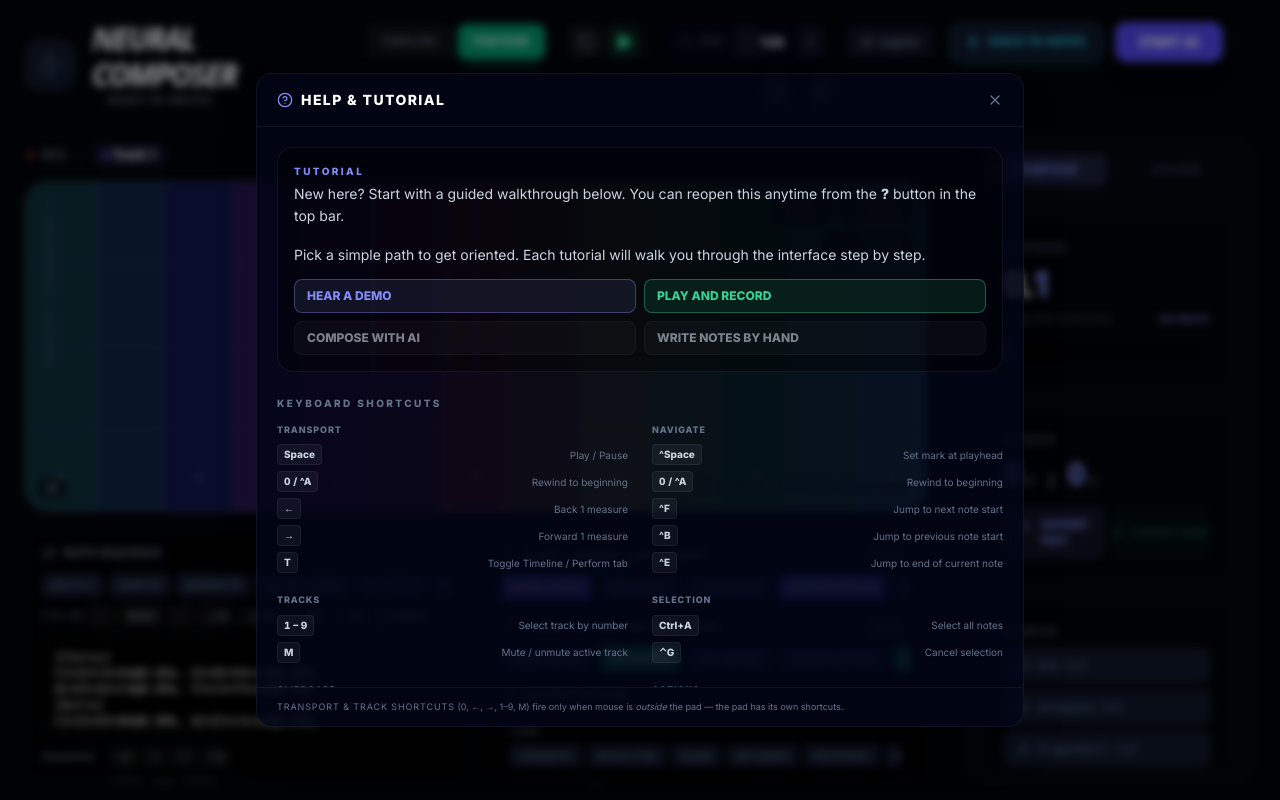
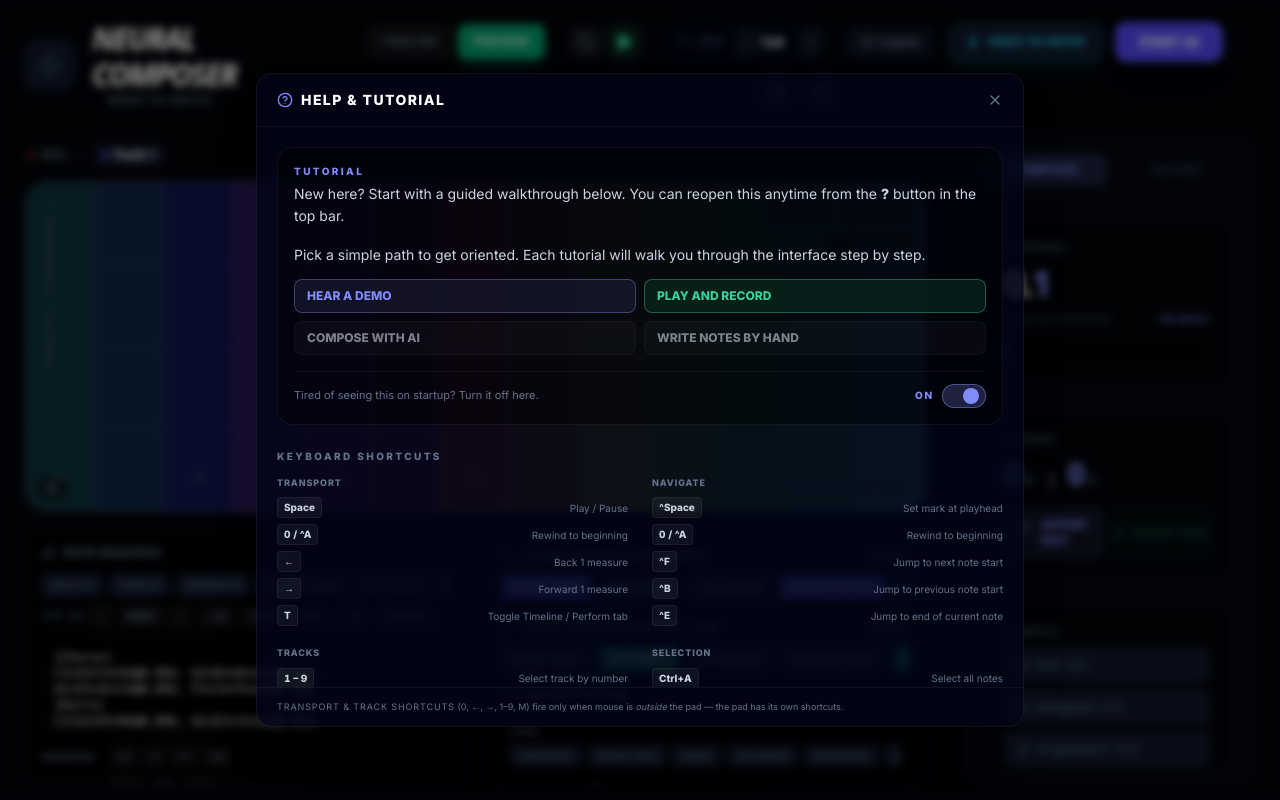
Before and after one commit to nathanwang000/NeuralComposer, a React (Vite) app: page / in a window 1280 px wide. Built offline with nearby package versions, Linux system fonts and the light colour scheme.

Commit message:
better tutorial experience

```diff
--- a/App.tsx
+++ b/App.tsx
@@ -754,6 +754,7 @@ const parseVoiceBlocks = (input: string): VoiceBlock[] => {
 const App: React.FC = () => {
   const navigate = useNavigate();
   const [apiKey, setApiKey] = useState(localStorage.getItem('gemini_api_key') || '');
+  const HELP_MODAL_STARTUP_KEY = 'nc-help-modal-open-on-startup-v1';
   useEffect(() => {
     localStorage.setItem('gemini_api_key', apiKey);
   }, [apiKey]);
@@ -802,6 +803,9 @@ const App: React.FC = () => {
   const [isAIStreamActive, setIsAIStreamActive] = useState(false);
   const [showShortcuts, setShowShortcuts] = useState(false);
   const [showSettings, setShowSettings] = useState(false);
+  const [openTutorialOnStartup, setOpenTutorialOnStartup] = useState(
+    () => (typeof localStorage === 'undefined' ? true : localStorage.getItem(HELP_MODAL_STARTUP_KEY) !== '0')
+  );
   const [notice, setNotice] = useState<AppNotice | null>(null);
   const [startHerePath, setStartHerePath] = useState<StartHerePath | null>(null);
   const [hearDemoGuide, setHearDemoGuide] = useState<HearDemoGuideProgress>({
@@ -1058,10 +1062,14 @@ const App: React.FC = () => {
 
   useEffect(() => {
     if (typeof window === 'undefined') return;
-    if (localStorage.getItem(HELP_MODAL_SEEN_KEY)) return;
+    if (!openTutorialOnStartup) return;
     setShowShortcuts(true);
-    localStorage.setItem(HELP_MODAL_SEEN_KEY, '1');
-  }, []);
+  }, [openTutorialOnStartup]);
+
+  useEffect(() => {
+    if (typeof localStorage === 'undefined') return;
+    localStorage.setItem(HELP_MODAL_STARTUP_KEY, openTutorialOnStartup ? '1' : '0');
+  }, [openTutorialOnStartup, HELP_MODAL_STARTUP_KEY]);
 
   useEffect(() => {
     if (startHerePath !== 'hear-demo') return;
@@ -3184,6 +3192,38 @@ const App: React.FC = () => {
                     </div>
                   </div>
                 )}
+
+                <div className="flex items-center justify-between gap-3 border-t pt-3" style={{ borderColor: t.b1 }}>
+                  <div className="text-[11px] leading-relaxed" style={{ color: t.t3 }}>
+                    Tired of seeing this on startup? Turn it off here.
+                  </div>
+                  <label className="flex items-center gap-2 shrink-0 cursor-pointer">
+                    <span className="text-[10px] font-black uppercase tracking-[0.18em]" style={{ color: openTutorialOnStartup ? t.indigo : t.t4 }}>
+                      {openTutorialOnStartup ? 'On' : 'Off'}
+                    </span>
+                    <button
+                      type="button"
+                      role="switch"
+                      aria-checked={openTutorialOnStartup}
+                      aria-label="Show tutorial on startup"
+                      onClick={() => setOpenTutorialOnStartup(prev => !prev)}
+                      className="relative inline-flex h-6 w-11 items-center rounded-full border transition-colors"
+                      style={{
+                        backgroundColor: openTutorialOnStartup
+                          ? `color-mix(in srgb, ${t.indigo} 24%, ${t.card})`
+                          : t.inset,
+                        borderColor: openTutorialOnStartup
+                          ? `color-mix(in srgb, ${t.indigo} 40%, ${t.b1})`
+                          : t.b1,
+                      }}
+                    >
+                      <span
+                        className={`inline-block h-4 w-4 rounded-full transition-transform ${openTutorialOnStartup ? 'translate-x-5' : 'translate-x-1'}`}
+                        style={{ backgroundColor: openTutorialOnStartup ? t.indigo : t.t4 }}
+                      />
+                    </button>
+                  </label>
+                </div>
               </section>
 
               <section>
```
